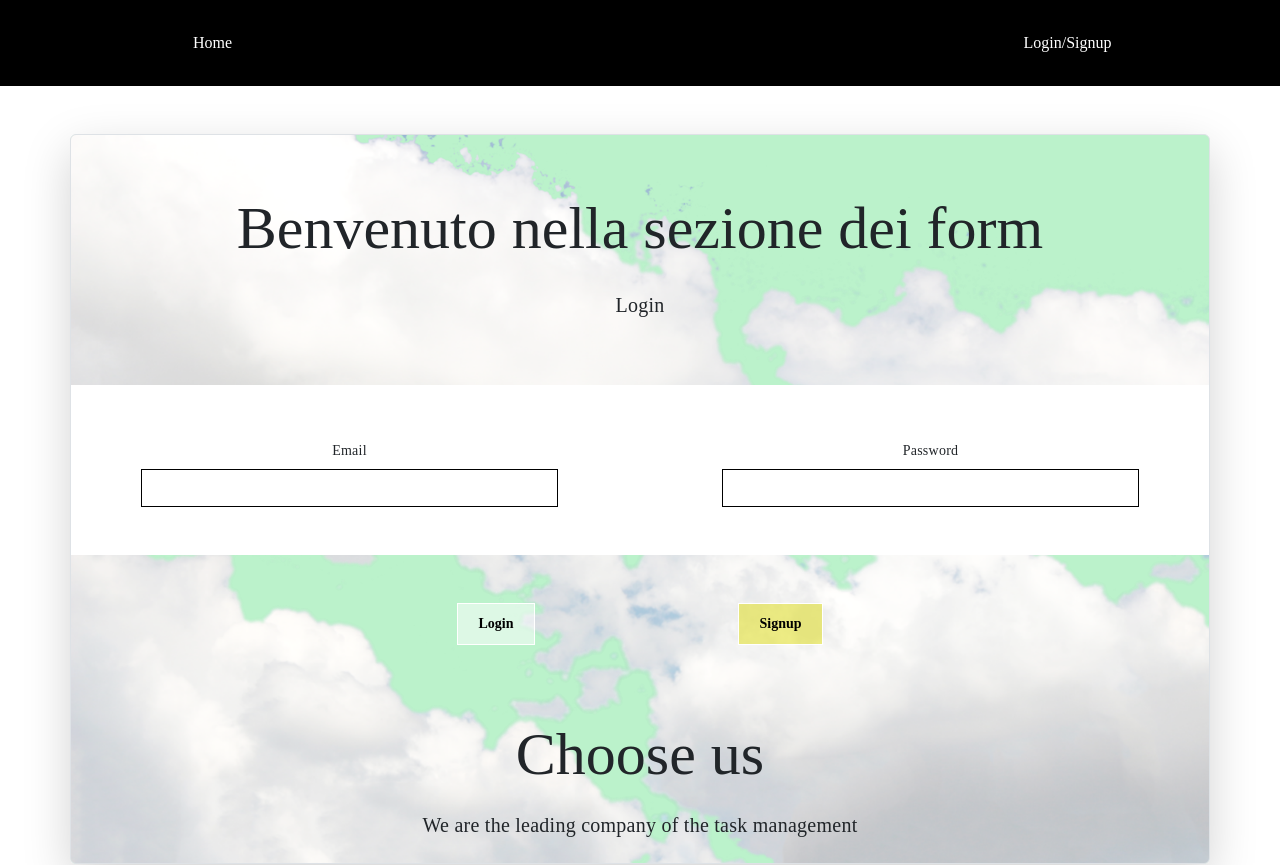
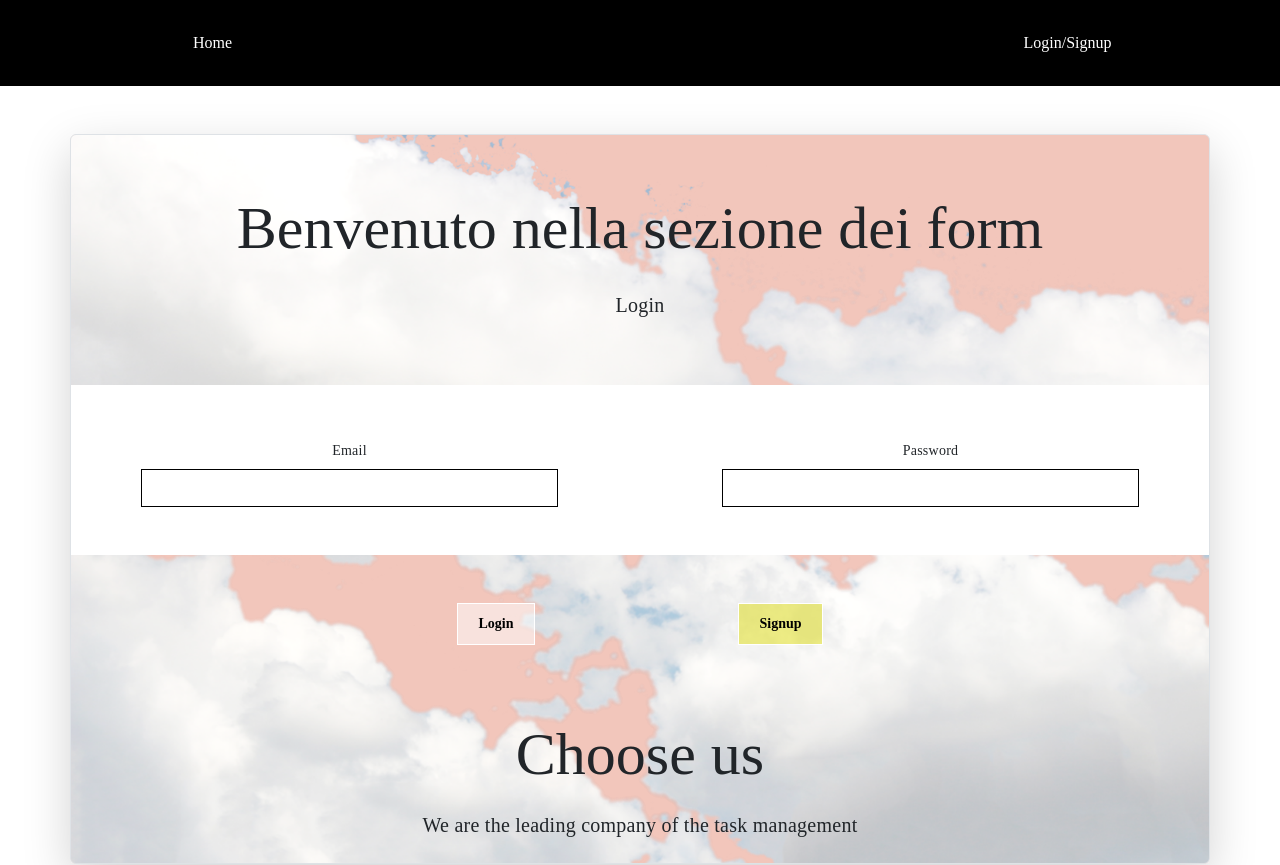
Before and after one commit to RaffaeleCaravett/task-app-front, an Angular app: page /form in a window 1280 px wide. Shown: the top 865 px of the page. Built offline with nearby package versions, Linux system fonts and the light colour scheme; no server answers; a web font is replaced by a local one.

Commit message:
changes bg color in form

```diff
--- a/src/app/components/form/form.component.scss
+++ b/src/app/components/form/form.component.scss
@@ -8,7 +8,7 @@
     background: url("../../../assets/form/nuvoleForm.webp");
     background-size: cover;
     background-repeat: repeat;
-    background-color: rgba(30, 212, 85, 0.3);
+    background-color: rgba(212, 66, 30, 0.3);
   }
   input{
     border: 1.8px solid black;
```
